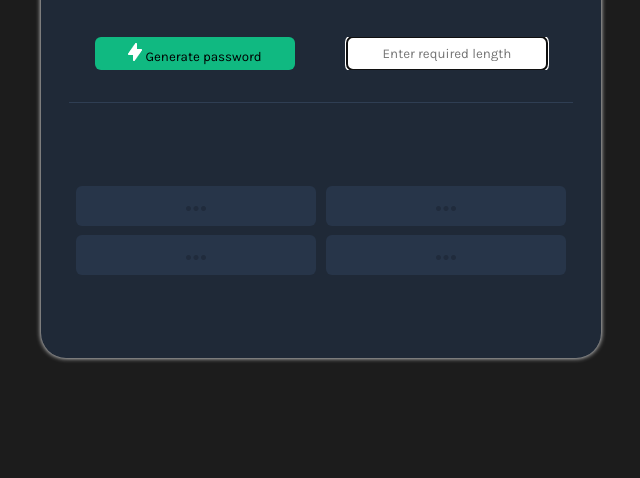
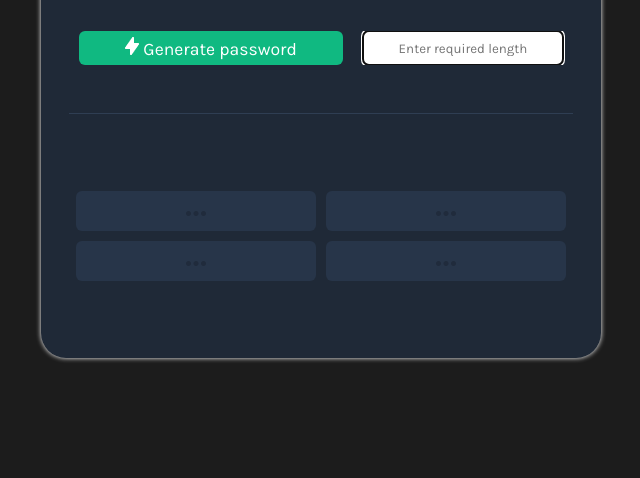
Before and after one commit to Harold-M-Suquillo/PasswordGenerator, a plain HTML site: page index.html in a window 1280 px wide. Shown: the part 322-800 px from the top of the page, without its empty margins (319-959 px from the left). Drawn offline with Linux system fonts and the light colour scheme.

Commit message:
modifed css styling for submit button

```diff
--- a/index.css
+++ b/index.css
@@ -70,12 +70,13 @@ form{
 
 button{
     background-color: #10B981;
-    padding: .4em 1em;
     border-radius: 6px;
     border: none;
     cursor: pointer;
-    height: 2.5em;
+    height: 1.9em;
     width: 15em;
+    color: #fff;
+    font-size: 1.1em;
 }
 
 button:active {
@@ -104,7 +105,7 @@ button:active {
 
 }
 #h-line{
-    margin-top: 2em;
+    margin-top: 3em;
     border-bottom: .1em solid #2F3E53;
     width: 100%;
 }
```
